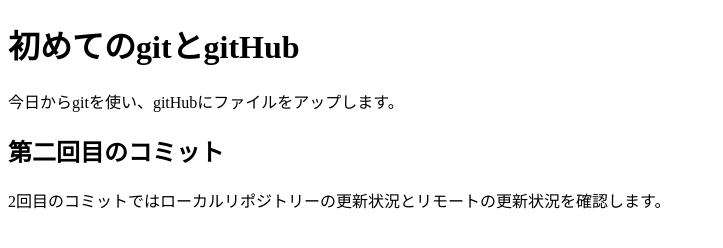
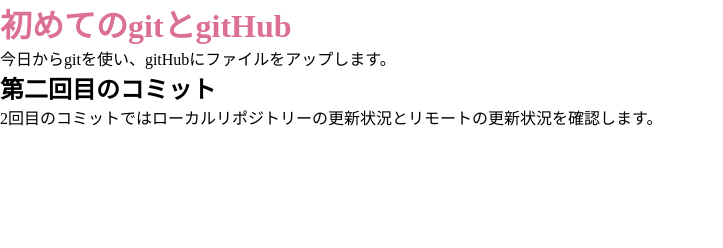
Before and after one commit to mami0307/lesson01_test, a plain HTML site: page index.html in a window 1280 px wide. Shown: the whole page, without its empty margins (0-723 px from the left). Drawn offline with Linux system fonts and the light colour scheme.

Commit message:
ターミナルでcommitしました

```diff
--- a/index.html
+++ b/index.html
@@ -5,6 +5,16 @@
     <meta http-equiv="X-UA-Compatible" content="IE=edge">
     <meta name="viewport" content="width=device-width, initial-scale=1.0">
     <title>初めてのgitとgitHub</title>
+    <style>
+        * {
+            margin: 0;
+            padding: 0;
+        }
+        h1 {
+            color: palevioletred;
+        }
+
+    </style>
 </head>
 <body>
     <h1>初めてのgitとgitHub</h1>
```
